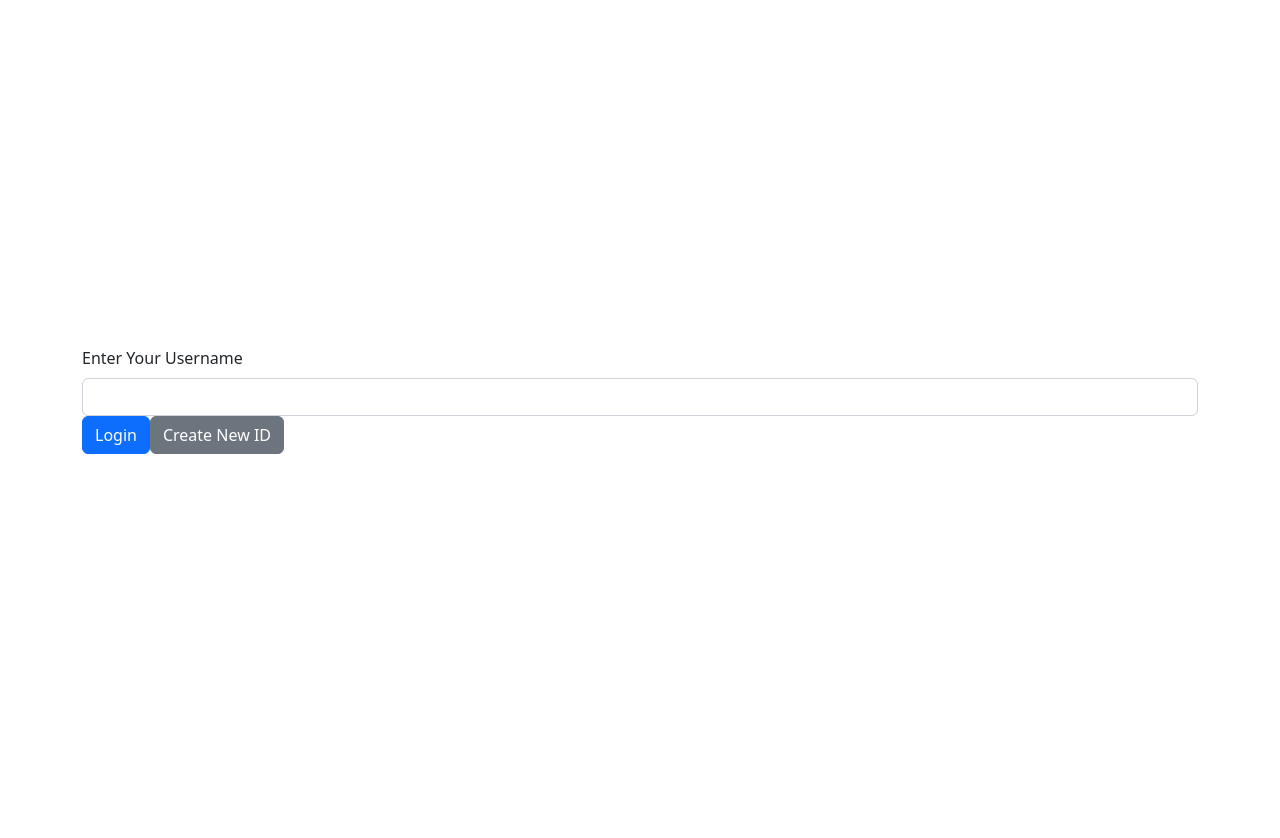
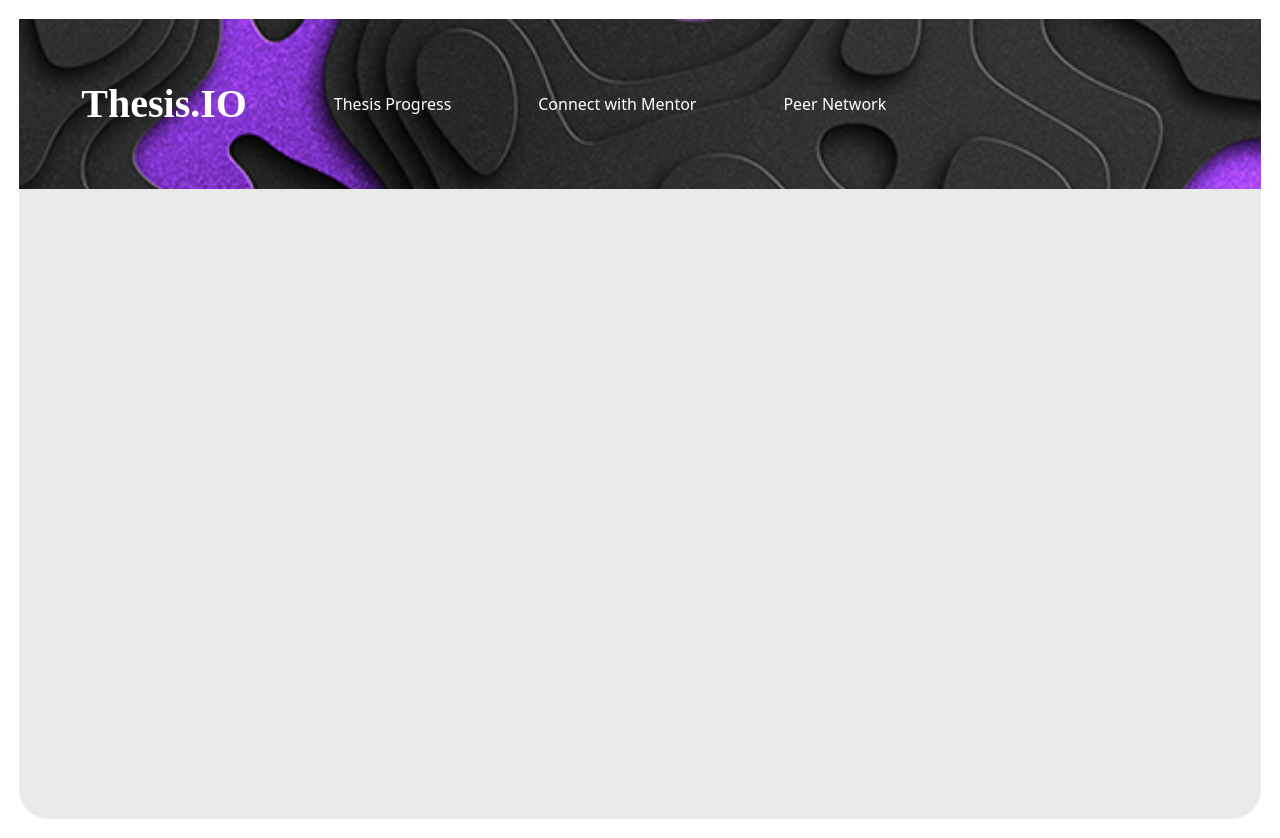
Before and after one commit to code-wizard123/Thesis.IO, a React (Vite) app in the folder frontend/: page /landing in a window 1280 px wide. Before the commit the page ends 800 px from the top, so only its background shows below. Built offline with nearby package versions, Linux system fonts and the light colour scheme.

Commit message:
Landing Page

```diff
--- a/frontend/package.json
+++ b/frontend/package.json
@@ -14,6 +14,7 @@
     "react": "^18.2.0",
     "react-bootstrap": "^2.7.4",
     "react-dom": "^18.2.0",
+    "react-router-dom": "^6.12.1",
     "socket.io-client": "^4.6.1",
     "uuid": "^9.0.0"
   },
--- a/frontend/src/App.css
+++ b/frontend/src/App.css
@@ -0,0 +1,3 @@
+body, html, *{
+    box-sizing: border-box;
+}
--- /dev/null
+++ b/frontend/src/App.jsx
@@ -0,0 +1,19 @@
+import Chat from './components/Chat';
+import Login from './components/Login';
+import Landing from './components/landing/Landing'
+import useLocalStorage from './hooks/useLocalStorage';
+import {BrowserRouter as Router, Routes, Route} from 'react-router-dom'
+import './App.css'
+
+function App() {
+  return (
+    <Router>
+      <Routes>
+        <Route path="/Chat" element={<Chat />} />
+        <Route path="/landing" element={<Landing />} />
+      </Routes>
+    </Router>
+  );
+}
+
+export default App
--- a/frontend/src/components/App.jsx
+++ /dev/null
@@ -1,15 +0,0 @@
-import Chat from './Chat';
-import Login from './Login';
-import useLocalStorage from '../hooks/useLocalStorage';
-
-function App() {
-  const [id, setId] = useLocalStorage('id');
-
-  return (
-    <div className="w-100">
-      {id ? <Chat id={id} /> : <Login onIdSubmit={setId} />}
-    </div>
-  );
-}
-
-export default App
--- /dev/null
+++ b/frontend/src/components/landing/Landing.jsx
@@ -0,0 +1,19 @@
+import React from 'react'
+import './css/landing.css'
+
+const Landing = () => {
+  return (
+    <div className='outer'>
+      <nav className='thesis-nav'>
+        <div className='nav-links'>
+          <span className='nav-heading'>Thesis.IO</span>
+          <span className='nav-link'>Thesis Progress</span>
+          <span className='nav-link'>Connect with Mentor</span>
+          <span className='nav-link'>Peer Network</span>
+        </div>
+      </nav>
+    </div>
+  )
+}
+
+export default Landing
--- /dev/null
+++ b/frontend/src/components/landing/css/landing.css
@@ -0,0 +1,31 @@
+.outer{
+    background-color: #eaeaea;
+    height: 100vh;
+    color: white;
+    margin: 1.5%;
+    border-radius: 30px;
+}
+
+.thesis-nav{
+    height: 170px;
+    background: url("/Images/heading.jpg");
+    /* background-repeat: no-repeat; */
+    background-size: cover;
+}
+
+.nav-links{
+    height: 100%;
+    display: flex;
+    align-items: center;
+}
+
+.nav-link{
+    margin-left: 7%;
+}
+
+.nav-heading{
+    margin-left: 5%;
+    font-weight: 650;
+    font-size: 40px;
+    font-family: 'Reem Kufi';
+}
--- a/frontend/src/main.jsx
+++ b/frontend/src/main.jsx
@@ -1,6 +1,6 @@
 import React from 'react'
 import ReactDOM from 'react-dom/client'
-import App from './components/App'
+import App from './App'
 import 'bootstrap/dist/css/bootstrap.min.css'
 
 ReactDOM.createRoot(document.getElementById('root')).render(
```
Also changed, not shown: frontend/public/Images/heading.jpg (added), 1 other file (tests, documents, lock files or other folders).
